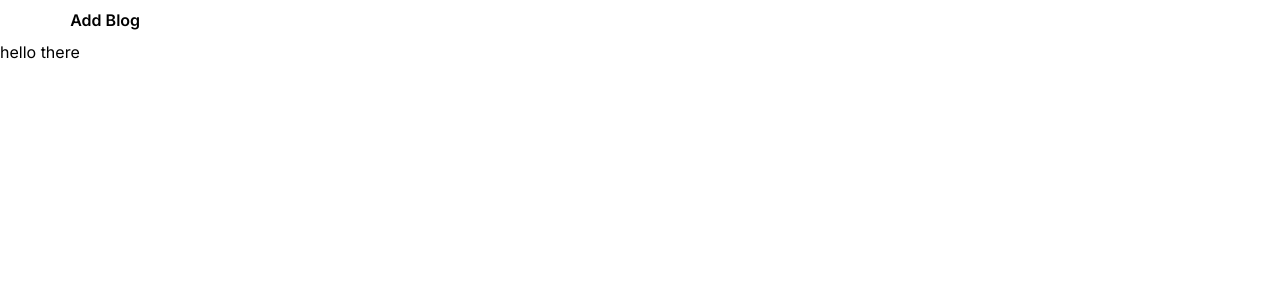
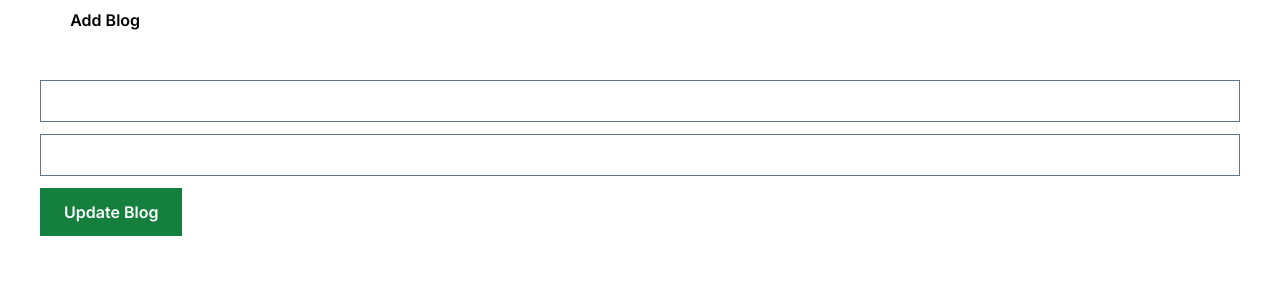
Before and after one commit to subhana0304/next.js-crud, a Next.js app: page /editBlog/1 in a window 1280 px wide. Shown: the top 300 px of the page. Built offline with nearby package versions, Linux system fonts and the light colour scheme; no server answers.

Commit message:
fixed error

```diff
--- a/Components/EditPage.jsx
+++ b/Components/EditPage.jsx
@@ -38,14 +38,14 @@ const EditPage = ({id, title, description}) => {
         value={newTitle}
         className='border border-slate-500 px-8 py-2'
         type='text'
-        placeholder={title}
+        defaultValue={title}
         />
         <input
         onChange={(e) => setNewDescription(e.target.value)}
         value={newDescription}
         className='border border-slate-500 px-8 py-2'
         type='text'
-        placeholder={description}
+        defaultValue={description}
         />
 
         <button className='bg-green-700 text-white font-semibold px-6 py-3 w-fit'>Update Blog</button>
--- a/app/editBlog/[id]/page.jsx
+++ b/app/editBlog/[id]/page.jsx
@@ -1,53 +1,25 @@
-// "use client";
-// // import EditPage from '@/Components/EditPage';
-// import React, { useEffect, useState } from 'react';
+"use client";
+import EditPage from '@/Components/EditPage';
+import React, { useEffect, useState } from 'react';
 
-// // const getBlogId = async (id) => {
-// //     try {
-// //         const res = await fetch(`/api/blogs/${id}`, {
-// //             catch: "no-store"
-// //         });
-// //         if(!res.ok){
-// //             throw new Error("Failed to fetch Blog");
-// //         }
 
-// //         return res.json();
-// //     } catch (error) {
-// //         console.log(error);
-// //     }
-// // }
+const page = ({params}) => {
+    const{id} = params;
 
-// const page = ({params}) => {
-//     const{id} = params;
-//     // eslint-disable-next-line react-hooks/rules-of-hooks
-//     const [blogs, setBlogs] = useState();
-//     // const {blog} = await getBlogId(id);
-//     // eslint-disable-next-line react-hooks/rules-of-hooks
-//     useEffect(()=>{
-//         fetch(`/api/blogs/${id}`)
-//         .then(res=>res.json())
-//         .then(data=>setBlogs(data))
-//     },[])
-//     console.log(data);
-//     // const {title, description} = blog;
-//     // console.log(title, description);
+    // eslint-disable-next-line react-hooks/rules-of-hooks
+    const [blogs, setBlogs] = useState();
 
-//     return (
-//         <div>
-//             hi
-//             {/* <EditPage id={id} title={title} description={description}></EditPage> */}
-//         </div>
-//     );
-// };
+    // eslint-disable-next-line react-hooks/rules-of-hooks
+    useEffect(()=>{
+        fetch (`/api/blogs/${id}`)
+        .then(res=>res.json())
+        .then(data => setBlogs(data?.blog))
+    },[])
 
-// export default page;
 
-import React from 'react';
-
-const page = () => {
     return (
         <div>
-            hello there
+            <EditPage id={id} title = {blogs?.title} description={blogs?.description} ></EditPage>
         </div>
     );
 };
```
Also changed, not shown: Components/Blog.jsx (+1 -19 lines), Components/RemoveBtn.jsx (+5 -2 lines).
